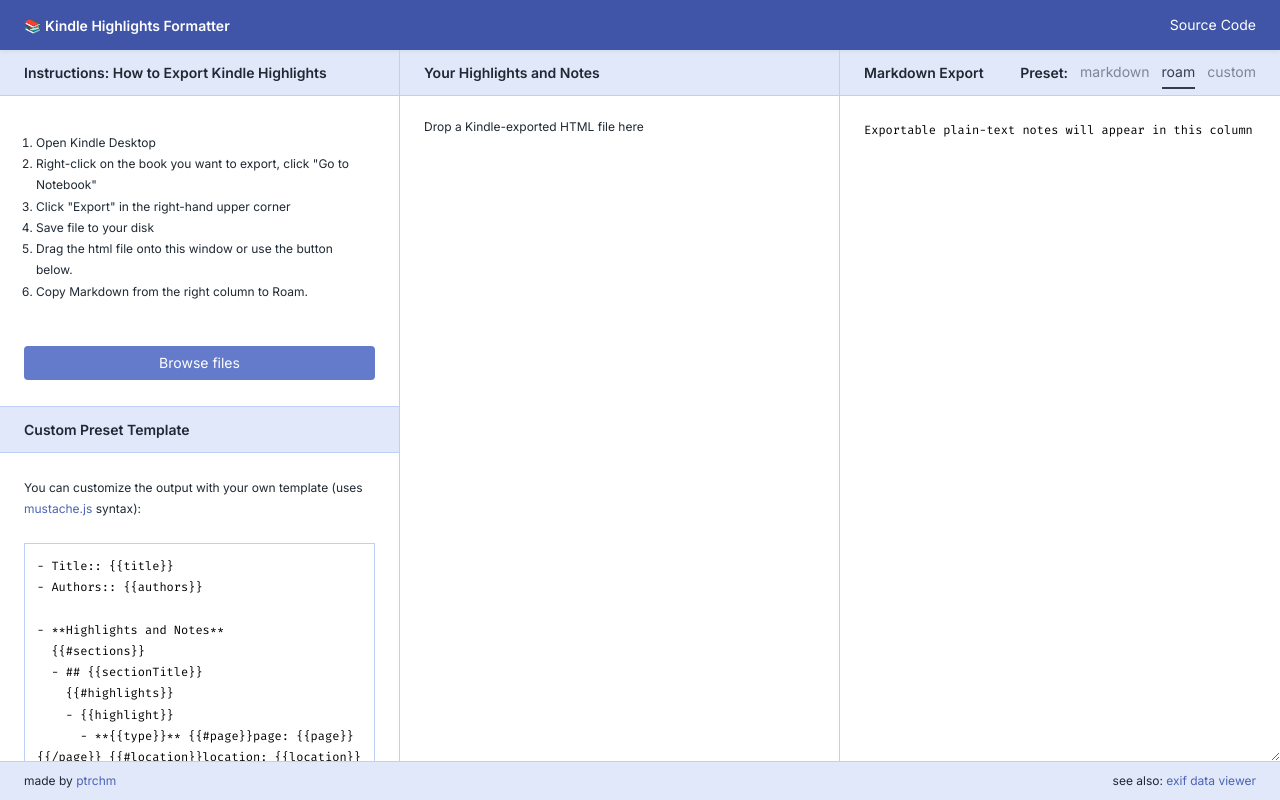
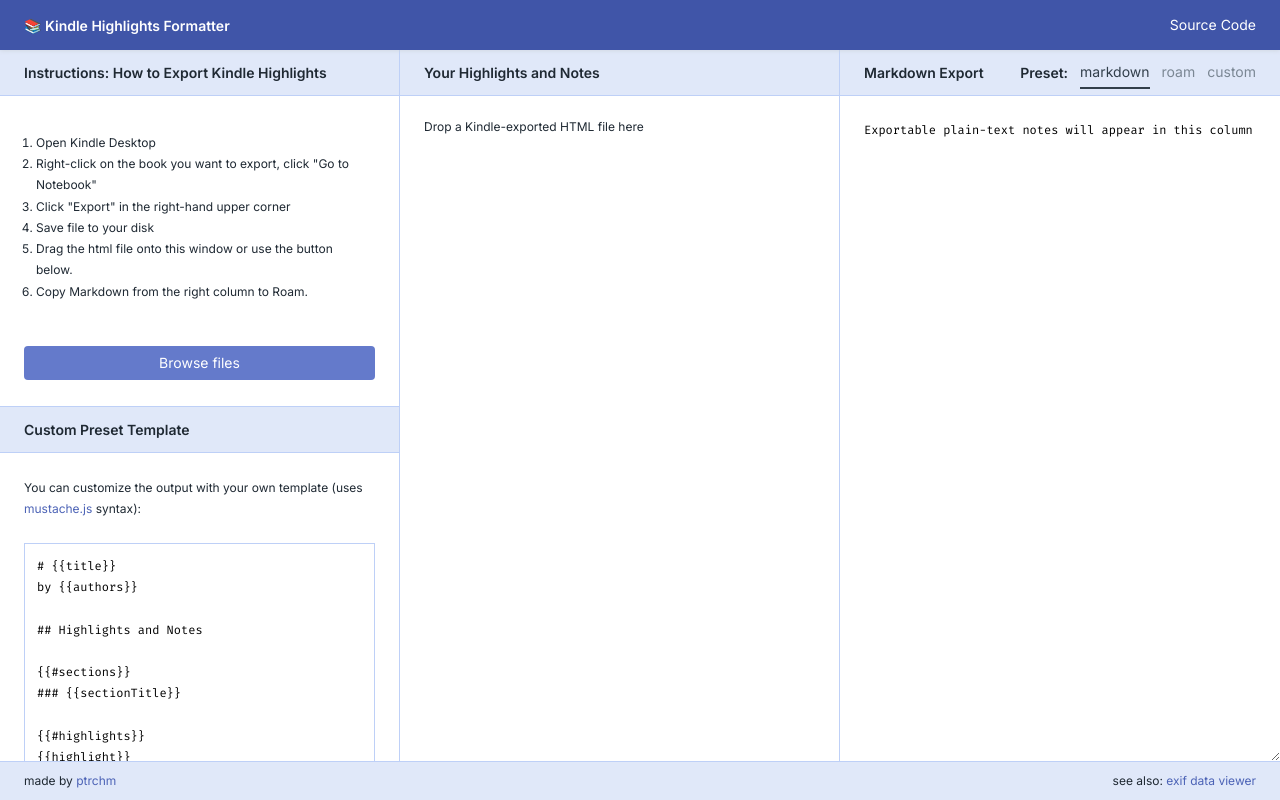
Before and after one commit to pch/kindle-formatter, a Next.js app: page / in a window 1280 px wide. Built offline with nearby package versions, Linux system fonts and the light colour scheme.

Commit message:
Change the default preset to "markdown"

```diff
--- a/components/BooksApp/BooksApp.js
+++ b/components/BooksApp/BooksApp.js
@@ -10,7 +10,7 @@
 
 const emptyBook = { title: "", authors: "", sections: [], empty: true };
 
-const DEFAULT_PRESET = "roam";
+const DEFAULT_PRESET = "markdown";
 
 export const BooksApp = () => {
   const defaultTemplate = TEMPLATES[DEFAULT_PRESET].trim();
```
